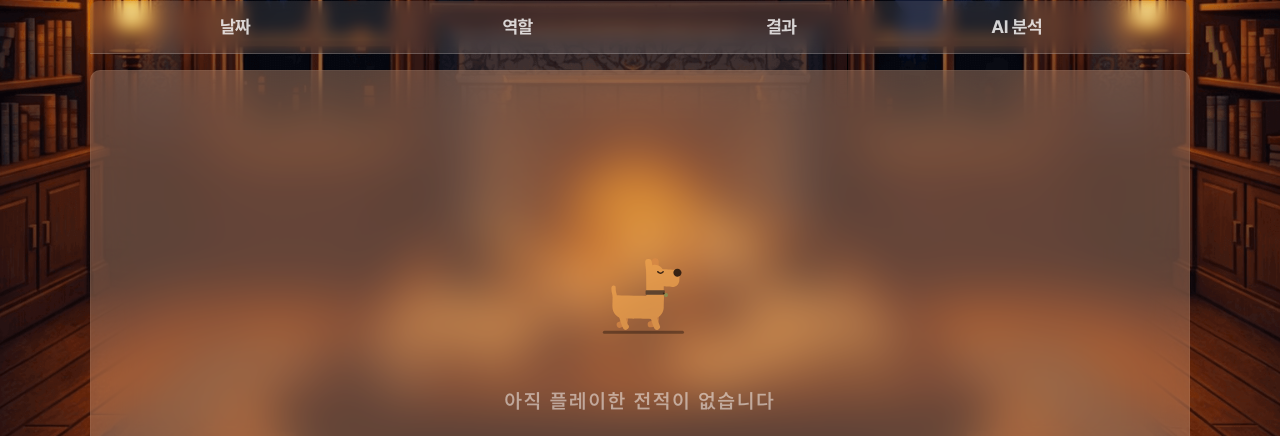
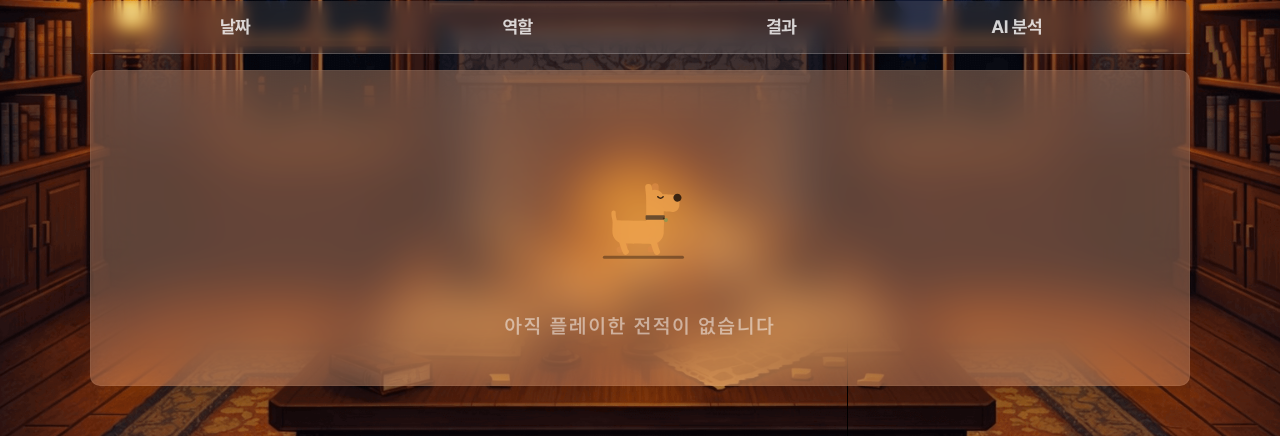
Before and after one commit to CHG1007/SNIFFY-THE-DOG, a React (Vite) app in the folder front/: page /users in a window 1280 px wide. Shown: the part 324-760 px from the top of the page. Built offline with nearby package versions, Linux system fonts and the light colour scheme; no server answers.

Commit message:
style: 마이페이지 높이 축소

```diff
--- a/front/src/components/mypage/UserHistorySection.jsx
+++ b/front/src/components/mypage/UserHistorySection.jsx
@@ -39,8 +39,8 @@ const UserHistorySection = ({ games, onReport }) => {
           <GameHistoryTable games={games} onReport={onReport} />
         ) : (
           /* 전적이 없을 때 표시할 Empty State */
-          <div className="w-full min-h-[400px] bg-[#FFC19A]/30 backdrop-blur-xl rounded-[10px] p-8 shadow-2xl border border-white/5 flex items-center justify-center">
-            <div className="flex flex-col justify-center items-center h-[400px] gap-4">
+          <div className="w-full min-h-[250px] bg-[#FFC19A]/30 backdrop-blur-xl rounded-[10px] p-8 shadow-2xl border border-white/5 flex items-center justify-center">
+            <div className="flex flex-col justify-center items-center h-[250px] gap-4">
               <div className="w-[180px] h-[180px] opacity-70">
                 {emptyAnim && <Lottie animationData={emptyAnim} loop autoplay />}
               </div>
```
